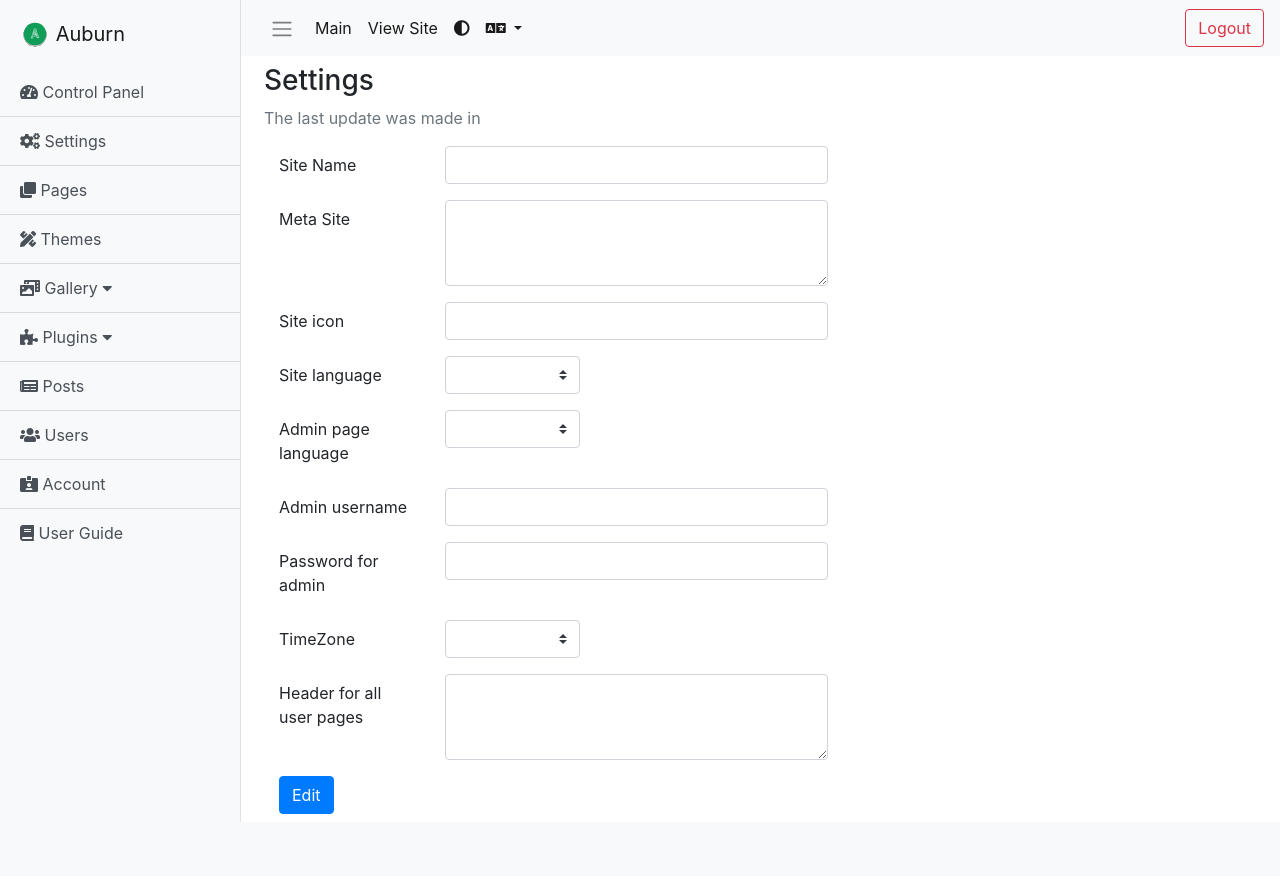
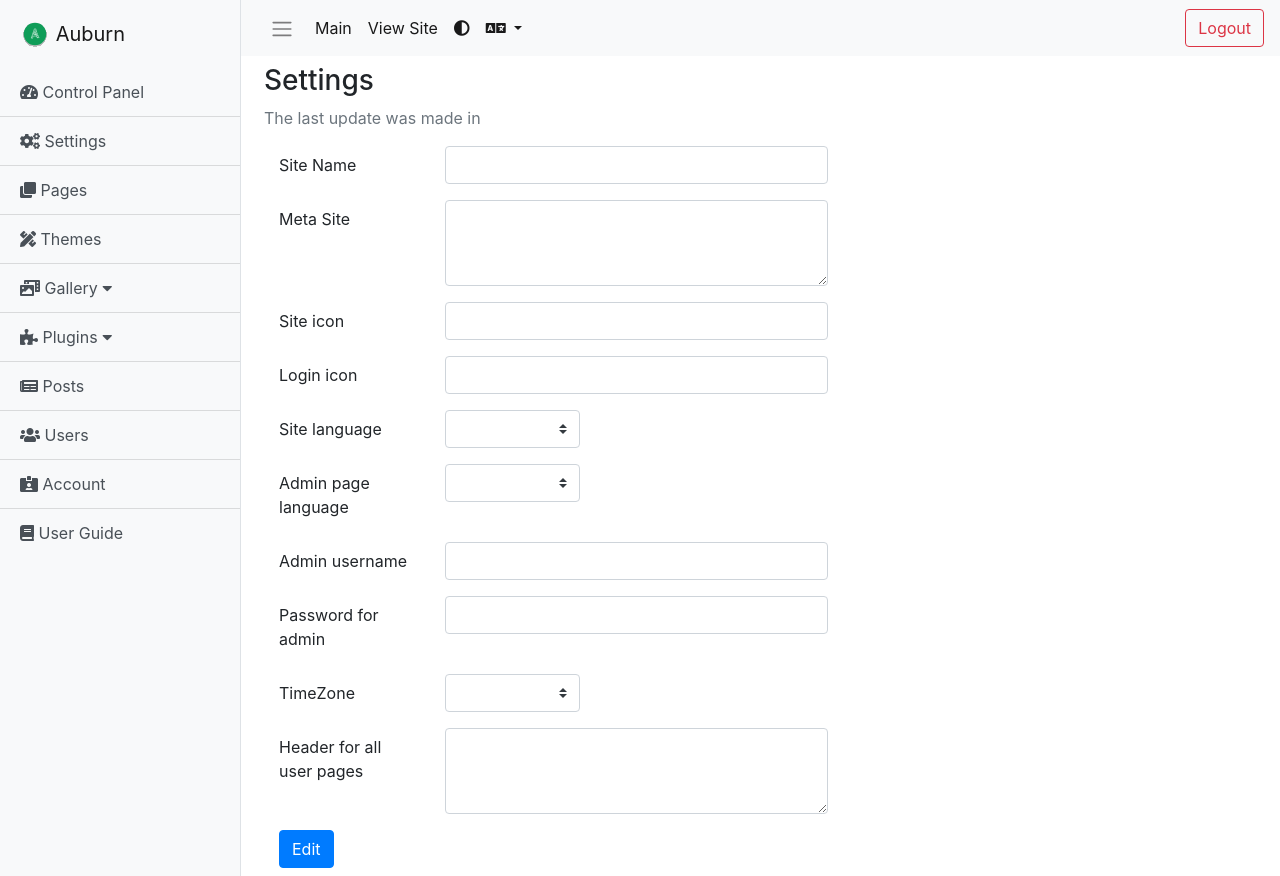
Before and after one commit to Nick390/Auburn-1.0.0, a PHP site: page /admin/settings.php in a window 1280 px wide. Before the commit the page ends 822 px from the top, so only its background shows below. Run offline with PHP 8.4, Linux system fonts and the light colour scheme; the visitor is signed in with stand-in values (Sample User, id 1); data that the repository does not hold is empty.

Commit message:
Update settings.php
**Add link for element to the databases.

```diff
--- a/admin/settings.php
+++ b/admin/settings.php
@@ -17,6 +17,7 @@
 $update = "UPDATE `settings` SET `website_title` = '$_POST[website_title]' ,
  `website_meta` = '$_POST[website_meta]' ,
  `website_favicon` = '$_POST[website_favicon]' ,
+ `website_login_icon` = '$_POST[website_login_icon]',
  `website_language` = '$_POST[website_language]' ,
  `website_user_language` = '$_POST[website_user_language]' ,
  `website_admin_user` = '$_POST[website_admin_user]' ,
@@ -62,6 +63,14 @@
                 <input type="text" class="form-control" id="website_favicon" name="website_favicon" value="<?php echo "{$data['website_favicon']}"; ?>">
                 </div>
             </div>
+
+            <div class="form-group row">
+                <label for="website_login_icon" class="col-sm-2 col-form-label"><?php echo $lang['Login icon']; ?></label>
+                <div class="col-sm-5">
+                <input type="text" class="form-control" id="website_Login_icon" name="website_login_icon" value="<?php echo "{$data['website_login_icon']}"; ?>">
+                </div>
+            </div>
+
             <div class="form-group row">
                 <label for="website_language" class="col-sm-2 col-form-label"><?php echo $lang['Site language']; ?></label>
                 <div class="col-sm-2">
```
